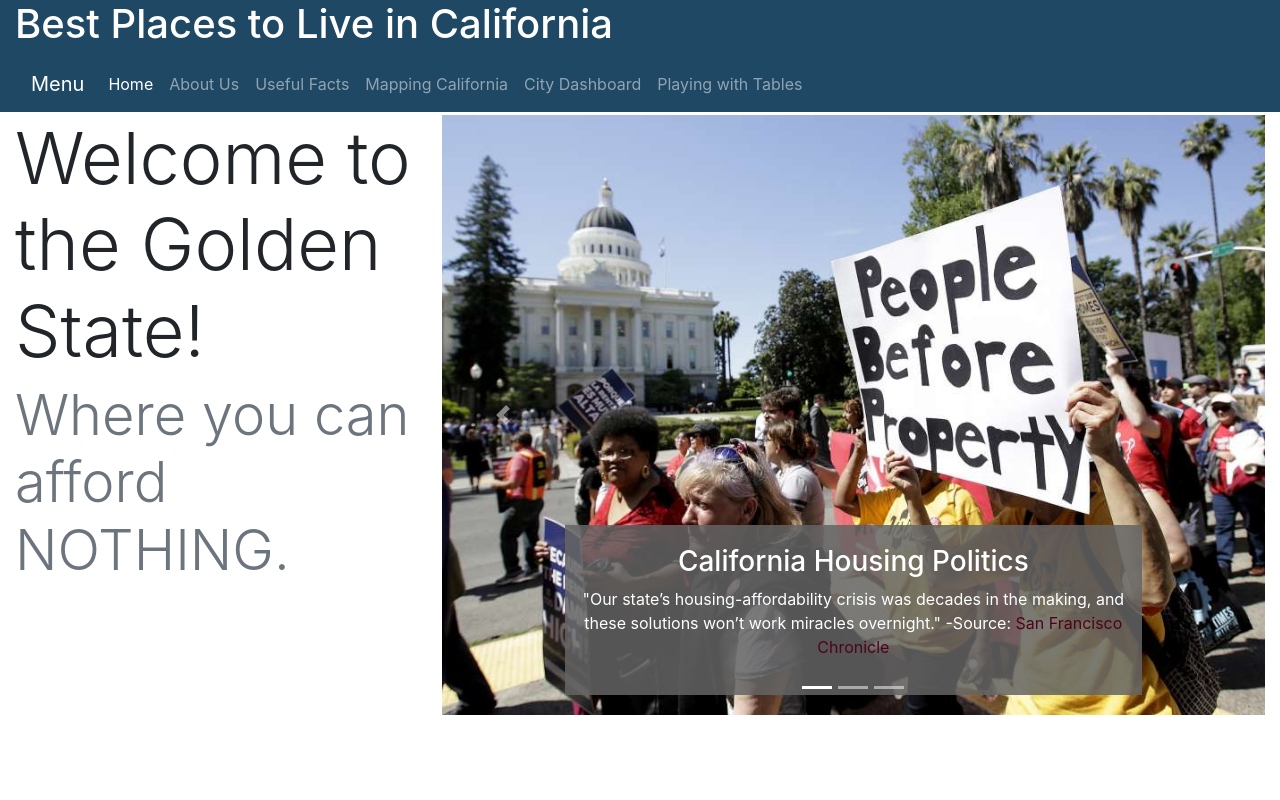
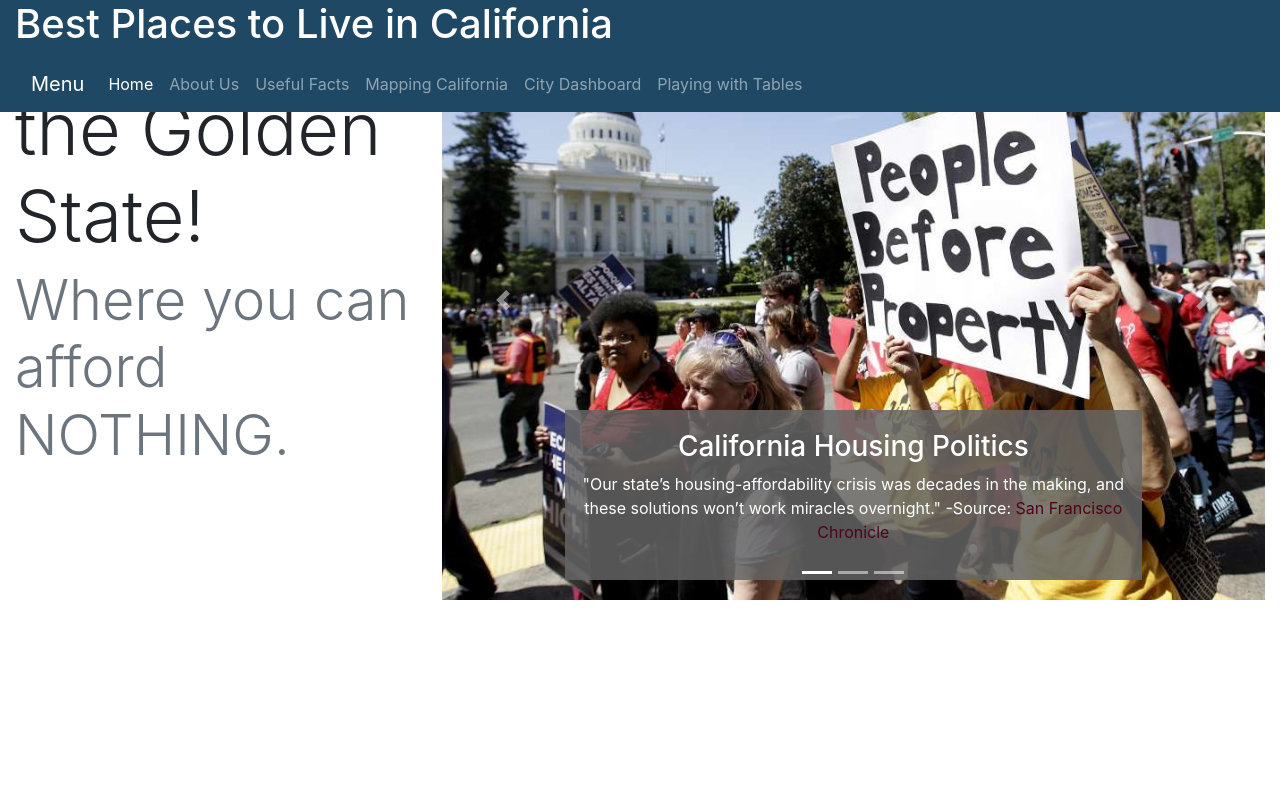
Before and after one commit to mayushah1/Best-Place-to-live, a Flask app: page / in a window 1280 px wide. Run offline with Flask 2, Linux system fonts and the light colour scheme; some libraries are stand-ins or nearby versions.

Commit message:
presentation update

```diff
--- a/static/css/style.css
+++ b/static/css/style.css
@@ -38,4 +38,18 @@ h1 {
 
 body {
     padding-top: 115px;
+    height: 100%;
 }
+/* remove default margin and padding from body */
+body {
+    padding: 0;
+    margin: 0;
+  }
+
+  /* set map, body, and html to 100% of the screen size */
+  .jumbotron,
+  #map,
+  body,
+  html {
+    height: 100%;
+  }
```
Also changed, not shown: templates/map.html (+4 -3 lines), 1 other file.
